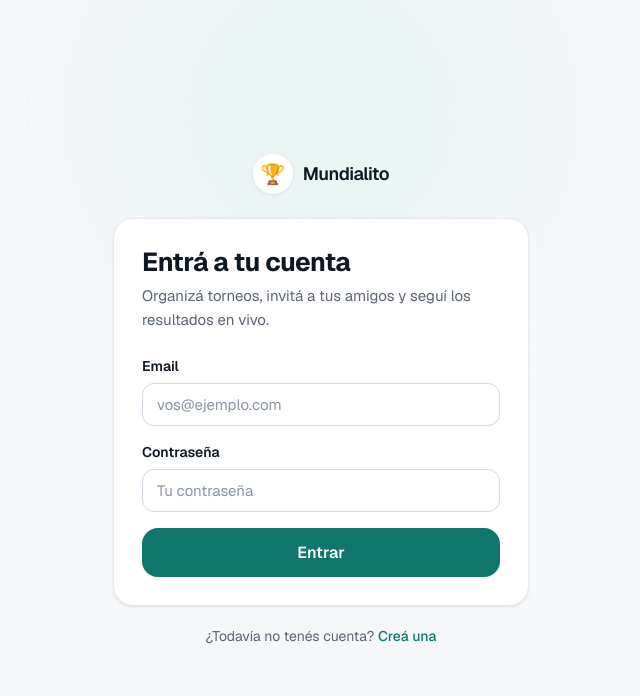
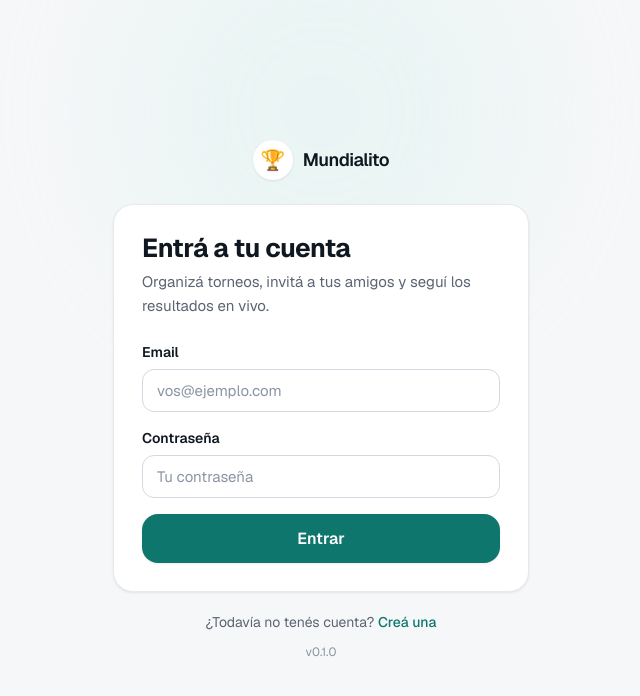
Before and after one commit to aleegz/mundialito, a Next.js app: page /login in a window 1280 px wide. Shown: the top 696 px of the page, without its empty margins (319-959 px from the left). Built offline with nearby package versions, Linux system fonts and the light colour scheme.

Commit message:
[FEAT] Show app version from package.json on login and home

```diff
--- a/src/app/login/page.tsx
+++ b/src/app/login/page.tsx
@@ -3,6 +3,7 @@ import { createClient } from "@/lib/supabase/server";
 import { redirect } from "next/navigation";
 import Link from "next/link";
 import { AuthShell } from "@/components/auth-shell";
+import { AppVersion } from "@/components/app-version";
 
 export const metadata: Metadata = { title: "Entrar" };
 
@@ -40,10 +41,18 @@ export default async function LoginPage({
       lead="Organizá torneos, invitá a tus amigos y seguí los resultados en vivo."
       footer={
         <>
-          ¿Todavía no tenés cuenta?{" "}
-          <Link href="/register" className="font-medium text-brand no-underline">
-            Creá una
-          </Link>
+          <p>
+            ¿Todavía no tenés cuenta?{" "}
+            <Link
+              href="/register"
+              className="font-medium text-brand no-underline"
+            >
+              Creá una
+            </Link>
+          </p>
+          <div className="mt-3">
+            <AppVersion />
+          </div>
         </>
       }
     >
--- a/src/app/page.tsx
+++ b/src/app/page.tsx
@@ -3,6 +3,7 @@ import { createClient } from "@/lib/supabase/server";
 import { redirect } from "next/navigation";
 import Link from "next/link";
 import { AppHeader } from "@/components/app-header";
+import { AppVersion } from "@/components/app-version";
 import { formatShortDate, modeMeta, statusMeta } from "@/lib/ui/labels";
 
 export const metadata: Metadata = { title: "Tus torneos" };
@@ -46,6 +47,10 @@ export default async function HomePage() {
             <Link href="/mundialito/new" className="btn btn-primary mt-3">
               Crear mi primer mundialito
             </Link>
+          </div>
+
+          <div className="mt-16 text-center">
+            <AppVersion />
           </div>
         </div>
       </main>
@@ -115,6 +120,10 @@ export default async function HomePage() {
               })}
           </div>
         </section>
+
+        <div className="mt-16 text-center">
+          <AppVersion />
+        </div>
       </div>
     </main>
   );
--- /dev/null
+++ b/src/components/app-version.tsx
@@ -0,0 +1,24 @@
+import packageJson from "../../package.json";
+
+/**
+ * Version de la app, en chiquito y sin ruido.
+ *
+ * Sale de `package.json` (unica fuente): se muestra como `v0.1.0` debajo
+ * del login y del home para tenerla a mano cuando se prueba en el celular.
+ *
+ * OJO — lo que esta version NO dice: no prueba por si sola que un cambio
+ * llego a produccion. `package.json` no se actualiza solo; hay que
+ * bumpear `version` a mano al mergear. Si eso se vuelve una molestia, el
+ * paso siguiente es sumarle el hash de commit del build (`VERCEL_GIT_
+ * COMMIT_SHA`) al lado, que es automatico.
+ *
+ * Server component: lee el JSON en el servidor y manda solo el string
+ * pelado al cliente, nunca el archivo entero.
+ */
+export function AppVersion() {
+  return (
+    <p className="text-xs text-subtle" aria-label="Versión de la aplicación">
+      v{packageJson.version}
+    </p>
+  );
+}
```
